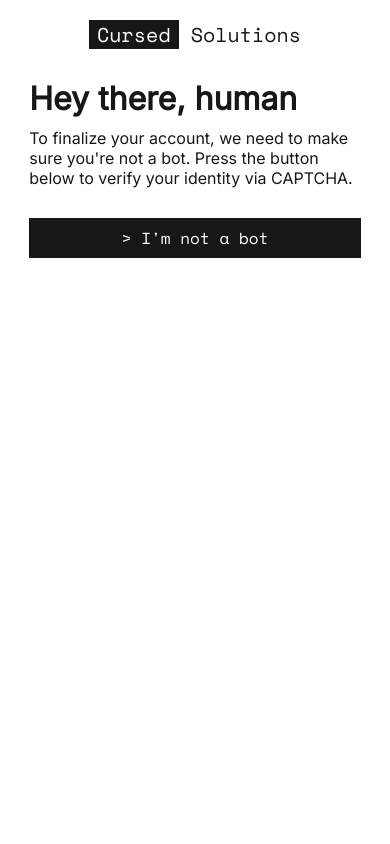
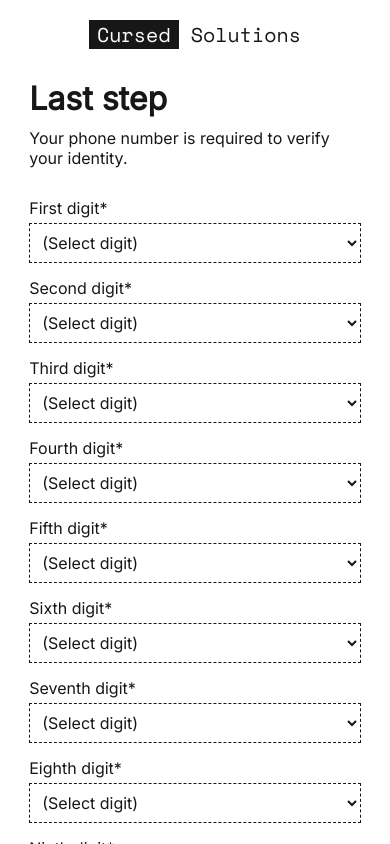
Before and after one commit to marcos-acosta/cursed-signup, a Next.js app: page / in a window 390 px wide. Built offline with nearby package versions, Linux system fonts and the light colour scheme.

Commit message:
Add phone number step

```diff
--- a/src/app/components/Input.tsx
+++ b/src/app/components/Input.tsx
@@ -8,7 +8,7 @@ export interface InputProps {
   placeholder?: string;
   updateValue: (s: string) => void;
   error?: boolean;
-  type?: "password" | "email";
+  type?: "password" | "email" | "number";
   onBlur?: () => void;
 }
 
--- /dev/null
+++ b/src/app/components/PhoneNumberInput.tsx
@@ -0,0 +1,155 @@
+import { useState } from "react";
+import Dropdown from "./Dropdown";
+import styles from "./styles.module.css";
+import { SignupStageProps } from "../interfaces";
+import Button from "./Button";
+import Question from "./Question";
+import Input from "./Input";
+
+interface PhoneNumberInputProps extends SignupStageProps {}
+
+const DIGITS = [...Array(10).keys()].map((n) => `${n}`);
+
+export default function PhoneNumberInput(props: PhoneNumberInputProps) {
+  /**
+   * Yes, I know there's a cleaner way to do this, but in the spirit of Cursed, let's do it the ugly way.
+   */
+  const [firstDigit, setFirstDigit] = useState(null as string | null);
+  const [secondDigit, setSecondDigit] = useState(null as string | null);
+  const [thirdDigit, setThirdDigit] = useState(null as string | null);
+  const [fourthDigit, setFourthDigit] = useState(null as string | null);
+  const [fifthDigit, setFifthDigit] = useState(null as string | null);
+  const [sixthDigit, setSixthDigit] = useState(null as string | null);
+  const [seventhDigit, setSeventhDigit] = useState(null as string | null);
+  const [eighthDigit, setEighthDigit] = useState(null as string | null);
+  const [ninthDigit, setNinthDigit] = useState(null as string | null);
+  const [tenthDigit, setTenthDigit] = useState(null as string | null);
+  const [confirmNumber, setConfirmNumber] = useState("");
+  const hasValidNumber = Boolean(
+    firstDigit &&
+      secondDigit &&
+      thirdDigit &&
+      fourthDigit &&
+      fifthDigit &&
+      sixthDigit &&
+      seventhDigit &&
+      eighthDigit &&
+      ninthDigit &&
+      tenthDigit
+  );
+  const combinedNumber = hasValidNumber
+    ? `${firstDigit}${secondDigit}${thirdDigit}${fourthDigit}${fifthDigit}${sixthDigit}${seventhDigit}${eighthDigit}${ninthDigit}${tenthDigit}`
+    : null;
+  const validConfirmNumber = combinedNumber && combinedNumber === confirmNumber;
+  const showConfirmNumberError =
+    confirmNumber.length > 0 && !validConfirmNumber;
+
+  return (
+    <div>
+      <div className={styles.titleContainer}>
+        <h1>Last step</h1>
+        Your phone number is required to verify your identity.
+      </div>
+      <div className={styles.formContainer}>
+        <Question label="First digit">
+          <Dropdown
+            options={DIGITS}
+            value={firstDigit}
+            setValue={setFirstDigit}
+            placeholder="(Select digit)"
+          />
+        </Question>
+        <Question label="Second digit">
+          <Dropdown
+            options={DIGITS}
+            value={secondDigit}
+            setValue={setSecondDigit}
+            placeholder="(Select digit)"
+          />
+        </Question>
+        <Question label="Third digit">
+          <Dropdown
+            options={DIGITS}
+            value={thirdDigit}
+            setValue={setThirdDigit}
+            placeholder="(Select digit)"
+          />
+        </Question>
+        <Question label="Fourth digit">
+          <Dropdown
+            options={DIGITS}
+            value={fourthDigit}
+            setValue={setFourthDigit}
+            placeholder="(Select digit)"
+          />
+        </Question>
+        <Question label="Fifth digit">
+          <Dropdown
+            options={DIGITS}
+            value={fifthDigit}
+            setValue={setFifthDigit}
+            placeholder="(Select digit)"
+          />
+        </Question>
+        <Question label="Sixth digit">
+          <Dropdown
+            options={DIGITS}
+            value={sixthDigit}
+            setValue={setSixthDigit}
+            placeholder="(Select digit)"
+          />
+        </Question>
+        <Question label="Seventh digit">
+          <Dropdown
+            options={DIGITS}
+            value={seventhDigit}
+            setValue={setSeventhDigit}
+            placeholder="(Select digit)"
+          />
+        </Question>
+        <Question label="Eighth digit">
+          <Dropdown
+            options={DIGITS}
+            value={eighthDigit}
+            setValue={setEighthDigit}
+            placeholder="(Select digit)"
+          />
+        </Question>
+        <Question label="Ninth digit">
+          <Dropdown
+            options={DIGITS}
+            value={ninthDigit}
+            setValue={setNinthDigit}
+            placeholder="(Select digit)"
+          />
+        </Question>
+        <Question label="Tenth digit">
+          <Dropdown
+            options={DIGITS}
+            value={tenthDigit}
+            setValue={setTenthDigit}
+            placeholder="(Select digit)"
+          />
+        </Question>
+        {hasValidNumber && (
+          <Question
+            label="Confirm phone number"
+            error={showConfirmNumberError && "Phone numbers do not match"}
+          >
+            <Input
+              value={confirmNumber}
+              updateValue={setConfirmNumber}
+              error={showConfirmNumberError}
+              type="number"
+            />
+          </Question>
+        )}
+        <Button
+          text={"Create account"}
+          enabled={Boolean(validConfirmNumber)}
+          onClick={props.goToNextStage}
+        />
+      </div>
+    </div>
+  );
+}
--- a/src/app/components/styles.module.css
+++ b/src/app/components/styles.module.css
@@ -60,6 +60,7 @@
   display: flex;
   flex-direction: column;
   gap: 15px;
+  margin-bottom: 50px;
 }
 
 .titleContainer {
--- a/src/app/page.tsx
+++ b/src/app/page.tsx
@@ -9,6 +9,7 @@ import SecurityQuestions from "./components/SecurityQuestions";
 import CaptchaStage from "./components/CaptchaStage";
 import StillThere from "./components/StillThere";
 import SignedOut from "./components/SignedOut";
+import PhoneNumberInput from "./components/PhoneNumberInput";
 
 const enum SignupStage {
   BASIC_INFO = 1,
@@ -16,9 +17,10 @@ const enum SignupStage {
   ABOUT_YOU = 3,
   SECURITY_QUESTIONS = 4,
   CAPTCHA = 5,
+  PHONE_NUMBER_INPUT = 6,
 }
 
-const DEV_STARTING_STAGE = SignupStage.CAPTCHA;
+const DEV_STARTING_STAGE = SignupStage.PHONE_NUMBER_INPUT;
 const DEV_PASSWORD = "password123";
 
 const PROD_STARTING_STAGE = SignupStage.BASIC_INFO;
@@ -83,6 +85,8 @@ export default function Home() {
       <SecurityQuestions goToNextStage={nextSignupStage} password={password} />
     ) : signupStage === SignupStage.CAPTCHA ? (
       <CaptchaStage goToNextStage={nextSignupStage} password={password} />
+    ) : signupStage === SignupStage.PHONE_NUMBER_INPUT ? (
+      <PhoneNumberInput goToNextStage={nextSignupStage} />
     ) : (
       <></>
     );
```
